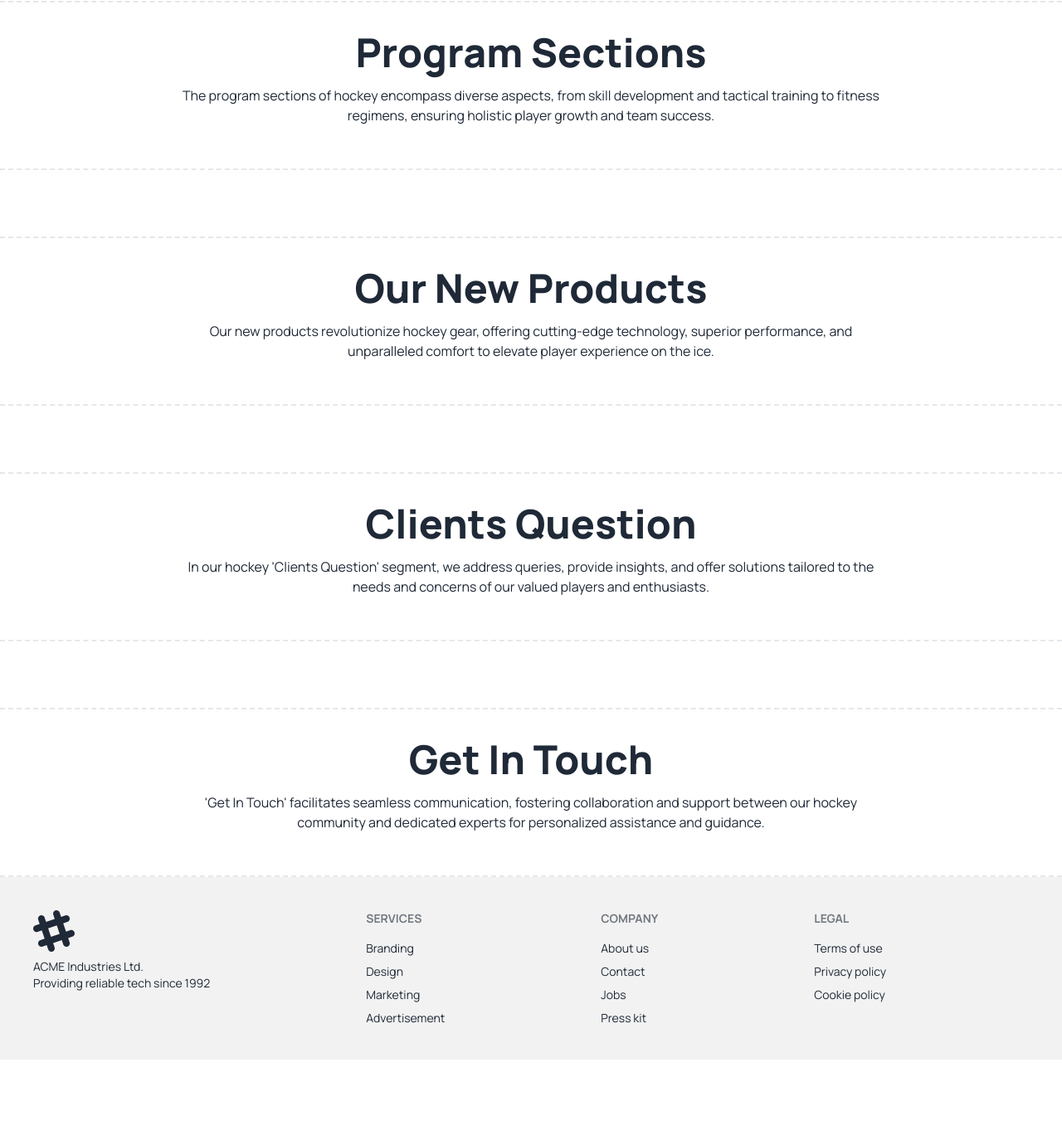
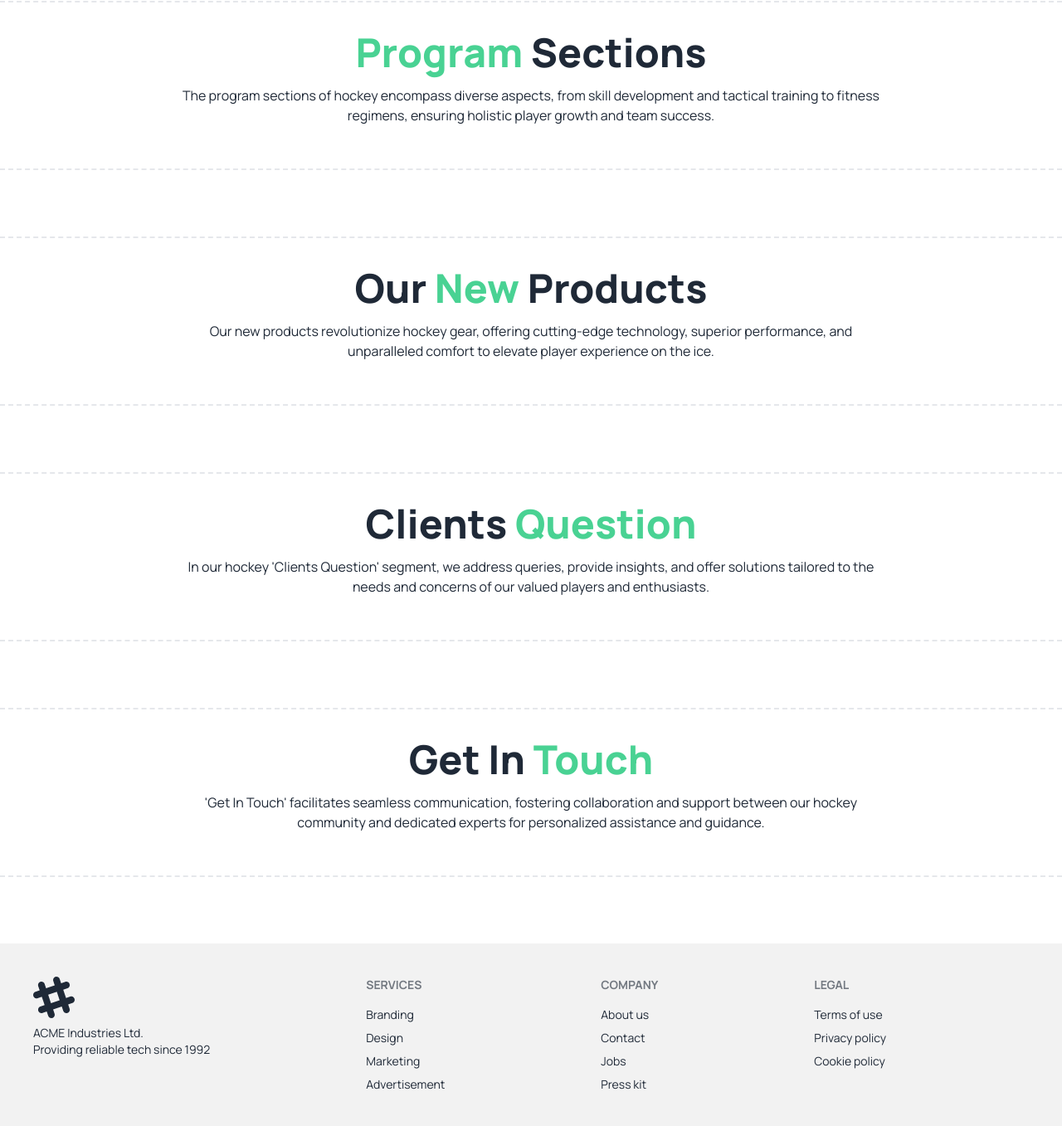
Before and after one commit to Jaber4770/Reset-B9A3, a plain HTML site: page index.html in a window 1280 px wide. Shown: the part 1287-2644 px from the top of the page at 83% size. Before the commit the page ends 2564 px from the top, so only its background shows below. Drawn offline with nearby package versions, Linux system fonts and the light colour scheme.

Commit message:
all section title done

```diff
--- a/index.html
+++ b/index.html
@@ -14,6 +14,18 @@
     <link rel="shortcut icon" href="Images/fav-icon.png" type="image/x-icon">
     <!-- Custom CSS -------- Google font inside css file -->
     <link rel="stylesheet" href="CSS/style.css">
+    <!-- tailwind custom class -->
+    <script>
+        tailwind.config = {
+            theme: {
+                extend: {
+                    colors: {
+                        "title-color": '#49D293',
+                    }
+                }
+            }
+        }
+    </script>
 </head>
 
 <body>
@@ -90,7 +102,7 @@
         <section class="my-20">
             <div class="border-b-2 border-t-2 border-dashed">
                 <div class="w-2/3 mx-auto text-center mb-8 py-5">
-                    <h1 class="text-5xl m-4 font-extrabold">Professional Hockeys Club</h1>
+                    <h1 class="text-5xl m-4 font-extrabold"><span class="text-title-color">Professional</span> Hockeys Club</h1>
                     <p>Professional Hockey Club boasts a legacy of excellence, fostering teamwork, skill, and dedication
                         on
                         and off the ice, captivating fans worldwide with thrilling performances and unwavering passion
@@ -137,7 +149,7 @@
         <section class="my-20">
             <div class="border-b-2 border-t-2 border-dashed">
                 <div class="w-2/3 mx-auto text-center mb-8 py-5">
-                    <h1 class="text-5xl m-4 font-extrabold">Program Sections</h1>
+                    <h1 class="text-5xl m-4 font-extrabold"><span class="text-title-color">Program</span> Sections</h1>
                     <p>The program sections of hockey encompass diverse aspects, from skill development and tactical
                         training to fitness regimens, ensuring holistic player growth and team success.</p>
                 </div>
@@ -150,7 +162,7 @@
         <section class="my-20">
             <div class="border-b-2 border-t-2 border-dashed">
                 <div class="w-2/3 mx-auto text-center mb-8 py-5">
-                    <h1 class="text-5xl m-4 font-extrabold">Our New Products</h1>
+                    <h1 class="text-5xl m-4 font-extrabold">Our <span class="text-title-color">New</span> Products</h1>
                     <p>Our new products revolutionize hockey gear, offering cutting-edge technology, superior
                         performance, and unparalleled comfort to elevate player experience on the ice.</p>
                 </div>
@@ -160,17 +172,17 @@
         <section class="my-20">
             <div class="border-b-2 border-t-2 border-dashed">
                 <div class="w-2/3 mx-auto text-center mb-8 py-5">
-                    <h1 class="text-5xl m-4 font-extrabold">Clients Question</h1>
+                    <h1 class="text-5xl m-4 font-extrabold">Clients <span class="text-title-color">Question</span></h1>
                     <p>In our hockey 'Clients Question' segment, we address queries, provide insights, and offer
                         solutions tailored to the needs and concerns of our valued players and enthusiasts.</p>
                 </div>
             </div>
         </section>
-        <!--  -->
-        <section>
+        <!-- Get in touch -->
+        <section class="my-20">
             <div class="border-b-2 border-t-2 border-dashed">
                 <div class="w-2/3 mx-auto text-center mb-8 py-5">
-                    <h1 class="text-5xl m-4 font-extrabold">Get In Touch</h1>
+                    <h1 class="text-5xl m-4 font-extrabold">Get In <span class="text-title-color">Touch</span></h1>
                     <p>'Get In Touch' facilitates seamless communication, fostering collaboration and support between
                         our hockey community and dedicated experts for personalized assistance and guidance.</p>
                 </div>
@@ -178,7 +190,8 @@
         </section>
     </main>
     <!-- footer -->
-    <footer class="footer p-10 bg-base-200 text-base-content">
+    <footer class="bg-base-200 mt-20">
+        <div class="footer p-10 container mx-auto text-base-content">
             <aside>
                 <svg width="50" height="50" viewBox="0 0 24 24" xmlns="http://www.w3.org/2000/svg" fill-rule="evenodd"
                     clip-rule="evenodd" class="fill-current">
@@ -208,6 +221,7 @@
                 <a class="link link-hover">Privacy policy</a>
                 <a class="link link-hover">Cookie policy</a>
             </nav>
+        </div>
     </footer>
 </body>
 
```
Lines whose indentation alone changed are shown as unchanged.
